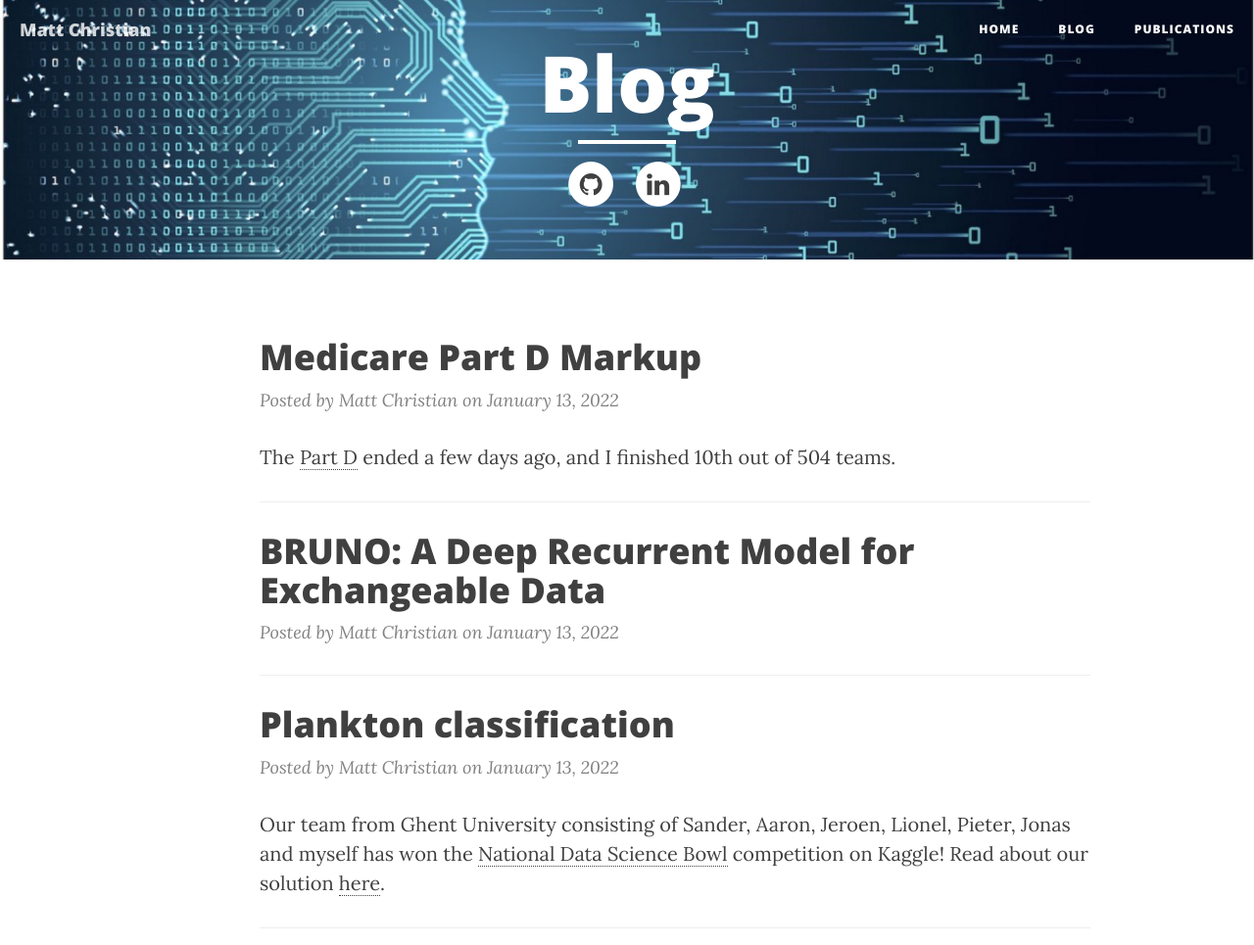
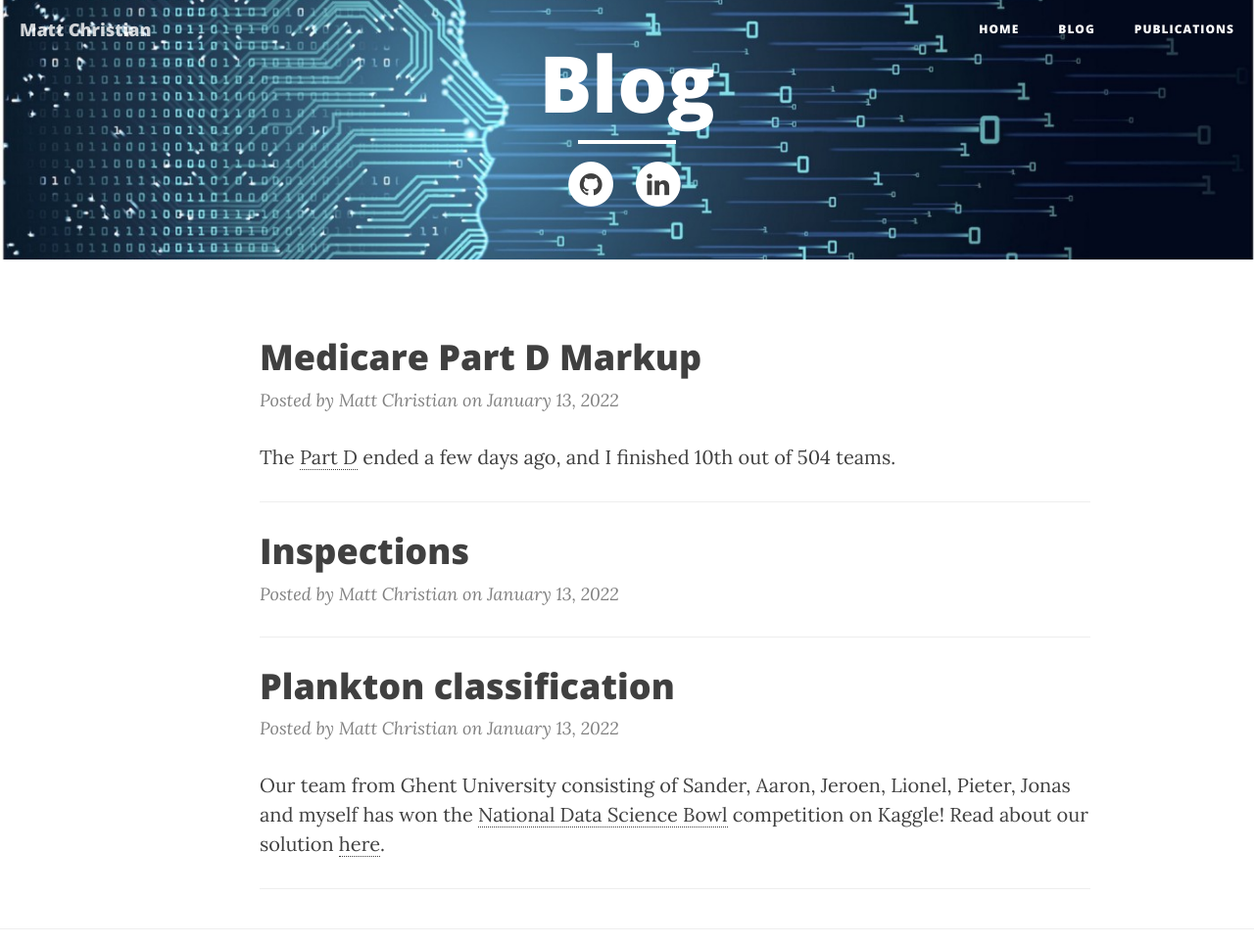
Before and after one commit to analyticalmeanderings/analyticalmeanderings.github.io, a Jekyll site: the page built from blog/index.html, in a window 1280 px wide, cut to the strip 0-965 px from the top of the page. Shown: the whole strip at 98% size. Built offline with Jekyll 4.4.1, drawn with Linux system fonts in a browser that asks for light colours; nearby versions of some CDN libraries; the list of posts is cut into pages by our own code.

Commit message:
redoing blog again

```diff
--- a/_posts/2022-01-13-inspections.markdown
+++ b/_posts/2022-01-13-inspections.markdown
@@ -1,6 +1,6 @@
 ---
 layout:     post
-title:      "BRUNO: A Deep Recurrent Model for Exchangeable Data"
+title:      "Inspections"
 date:       2022-01-13 12:00:00
 author:     "Matt Christian"
 header-img: "img/bruno.png"
```
Also changed, not shown: other parts of _posts/2022-01-13-inspections.markdown (+1 -1 lines).
